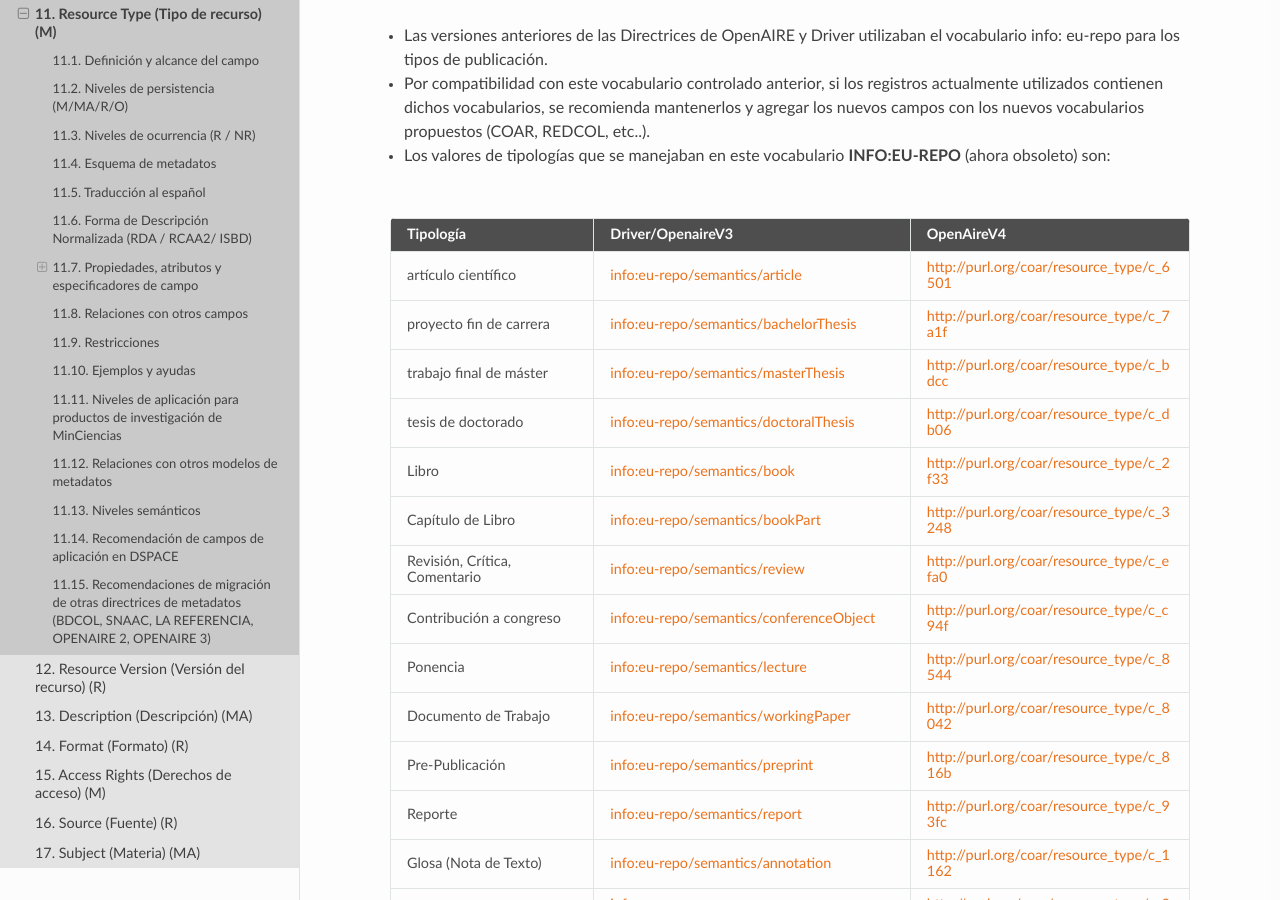
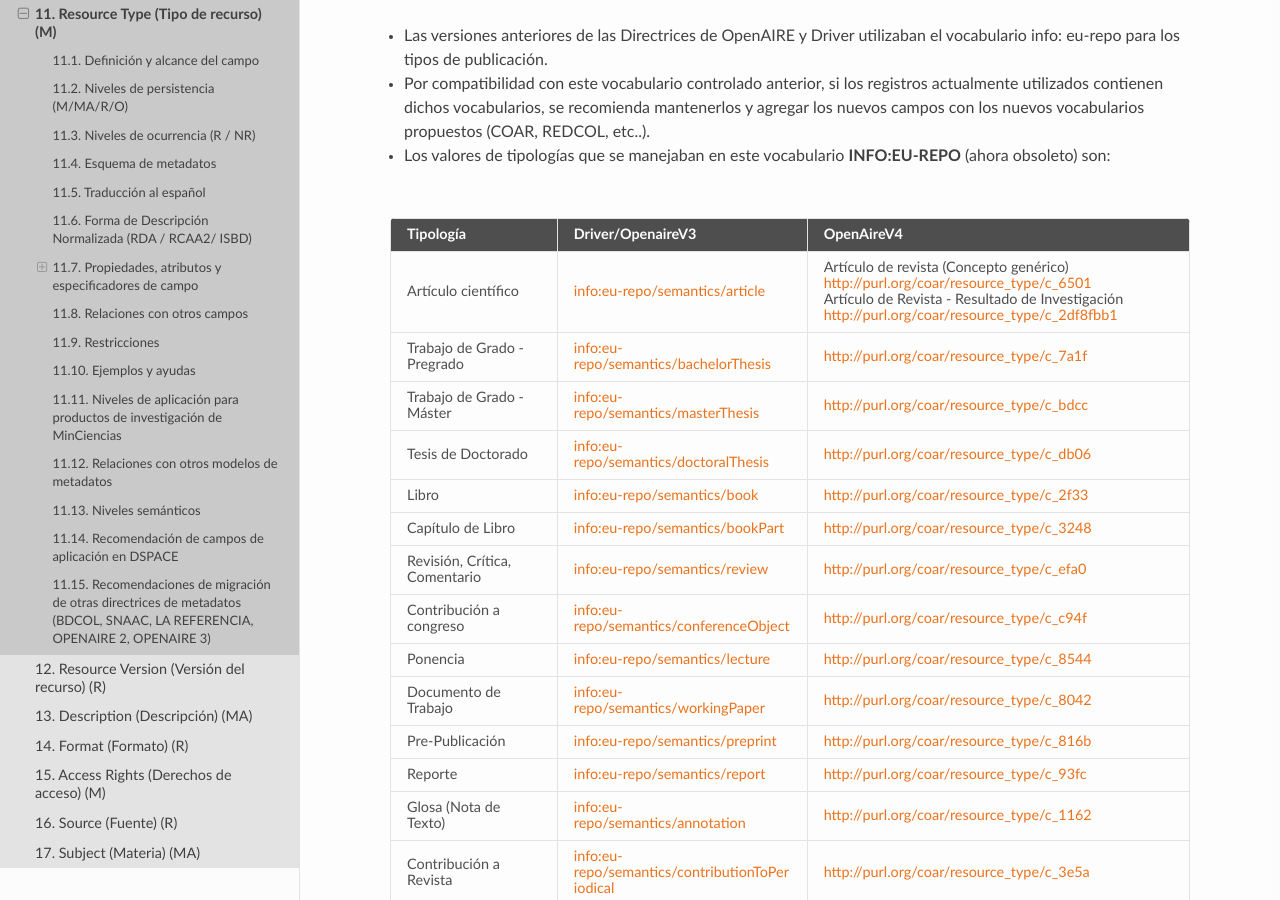
Before and after one commit to rcic/openaire4, a Sphinx documentation site: the page built from docs/field_publicationtype.rst, in a window 1280 px wide and 900 px high, scrolled down 16270 px. Built offline with Sphinx 7.4.7 and the Read the Docs theme 2.0.0, drawn with Linux system fonts in a browser that asks for light colours; some web fonts are replaced; a script that is not in the unit is left out; some of the changed text lies outside the part shown.

Commit message:
Update field_publicationtype.rst

```diff
--- a/docs/field_publicationtype.rst
+++ b/docs/field_publicationtype.rst
@@ -257,31 +257,31 @@
 
 .. tabularcolumns:: |\Y{0.3}|\Y{0.3}|\Y{0.4}|
 
-+---------------------------------------------------------------+-----------------------------------------------+-------------------------------------------+------------------------------------------------------------------------------------------------------------------------------------+
-| Tipo Documental Específico MinCiencias                        | Valor Autorizado REDCOL                       | Equivalente COAR                          | Notas                                                                                                                              |
-+===============================================================+===============================================+===========================================+====================================================================================================================================+
-| Artículos de investigación                                    | https://purl.org/redcol/resource_type/ART     | http://purl.org/coar/resource_type/c_2f33 |                                                                                                                                    |
-+---------------------------------------------------------------+-----------------------------------------------+-------------------------------------------+------------------------------------------------------------------------------------------------------------------------------------+
-| Notas Científicas                                             | https://purl.org/redcol/resource_type/N       | http://purl.org/coar/resource_type/c_18wz |                                                                                                                                    |
-+---------------------------------------------------------------+-----------------------------------------------+-------------------------------------------+------------------------------------------------------------------------------------------------------------------------------------+
-| Libros resultado de investigación                             | https://purl.org/redcol/resource_type/LIB     | http://purl.org/coar/resource_type/c_2f33 |                                                                                                                                    |
-+---------------------------------------------------------------+-----------------------------------------------+-------------------------------------------+------------------------------------------------------------------------------------------------------------------------------------+
-| Capítulos en libro resultado de investigación                 | https://purl.org/redcol/resource_type/CAP_LIB | http://purl.org/coar/resource_type/c_3248 |                                                                                                                                    |
-+---------------------------------------------------------------+-----------------------------------------------+-------------------------------------------+------------------------------------------------------------------------------------------------------------------------------------+
-| Patente de invención                                          | https://purl.org/redcol/resource_type/PA      | http://purl.org/coar/resource_type/c_15cd | Selecionar del Vocabulario COAR/OPENAIRE “Patente” y utilizar el siguiente elemento semántico para especificar el tipo de Patente: |
-+---------------------------------------------------------------+-----------------------------------------------+-------------------------------------------+------------------------------------------------------------------------------------------------------------------------------------+
-| Patente de modelo de utilidad                                 | https://purl.org/redcol/resource_type/MA      | http://purl.org/coar/resource_type/c_15cd | Selecionar del Vocabulario COAR/OPENAIRE “Patente” y utilizar el siguiente elemento semántico para especificar el tipo de Patente: |
-+---------------------------------------------------------------+-----------------------------------------------+-------------------------------------------+------------------------------------------------------------------------------------------------------------------------------------+
-| Variedad vegetal                                              | https://purl.org/redcol/resource_type/VV      |                                           |                                                                                                                                    |
-+---------------------------------------------------------------+-----------------------------------------------+-------------------------------------------+------------------------------------------------------------------------------------------------------------------------------------+
-| Variedad animal                                               |                                               |                                           |                                                                                                                                    |
-+---------------------------------------------------------------+-----------------------------------------------+-------------------------------------------+------------------------------------------------------------------------------------------------------------------------------------+
-| Nueva raza animal                                             | https://purl.org/redcol/resource_type/VA      |                                           |                                                                                                                                    |
-+---------------------------------------------------------------+-----------------------------------------------+-------------------------------------------+------------------------------------------------------------------------------------------------------------------------------------+
-| Poblaciones mejoradas de razas pecuarias                      | https://purl.org/redcol/resource_type/VA_B    |                                           |                                                                                                                                    |
-+---------------------------------------------------------------+-----------------------------------------------+-------------------------------------------+------------------------------------------------------------------------------------------------------------------------------------+
-| Obras o Productos de creación en artes, arquitectura y diseño | https://purl.org/redcol/resource_type/AAD     |                                           |                                                                                                                                    |
-+---------------------------------------------------------------+-----------------------------------------------+-------------------------------------------+------------------------------------------------------------------------------------------------------------------------------------+
++---------------------------------------------------------------+-----------------------------------------------+-----------------------------------------------+------------------------------------------------------------------------------------------------------------------------------------+
+| Tipo Documental Específico MinCiencias                        | Valor Autorizado REDCOL                       | Equivalente COAR                              | Notas                                                                                                                              |
++===============================================================+===============================================+===============================================+====================================================================================================================================+
+| Artículos de Revista - Resultado de Investigación             | https://purl.org/redcol/resource_type/ART     | http://purl.org/coar/resource_type/c_2df8fbb1 |                                                                                                                                    |
++---------------------------------------------------------------+-----------------------------------------------+-----------------------------------------------+------------------------------------------------------------------------------------------------------------------------------------+
+| Notas Científicas                                             | https://purl.org/redcol/resource_type/N       | http://purl.org/coar/resource_type/c_18wz     |                                                                                                                                    |
++---------------------------------------------------------------+-----------------------------------------------+-----------------------------------------------+------------------------------------------------------------------------------------------------------------------------------------+
+| Libros resultado de investigación                             | https://purl.org/redcol/resource_type/LIB     | http://purl.org/coar/resource_type/c_2f33     |                                                                                                                                    |
++---------------------------------------------------------------+-----------------------------------------------+-----------------------------------------------+------------------------------------------------------------------------------------------------------------------------------------+
+| Capítulos en libro resultado de investigación                 | https://purl.org/redcol/resource_type/CAP_LIB | http://purl.org/coar/resource_type/c_3248     |                                                                                                                                    |
++---------------------------------------------------------------+-----------------------------------------------+-----------------------------------------------+------------------------------------------------------------------------------------------------------------------------------------+
+| Patente de invención                                          | https://purl.org/redcol/resource_type/PA      | http://purl.org/coar/resource_type/c_15cd     | Selecionar del Vocabulario COAR/OPENAIRE “Patente” y utilizar el siguiente elemento semántico para especificar el tipo de Patente: |
++---------------------------------------------------------------+-----------------------------------------------+-----------------------------------------------+------------------------------------------------------------------------------------------------------------------------------------+
+| Patente de modelo de utilidad                                 | https://purl.org/redcol/resource_type/MA      | http://purl.org/coar/resource_type/c_15cd     | Selecionar del Vocabulario COAR/OPENAIRE “Patente” y utilizar el siguiente elemento semántico para especificar el tipo de Patente: |
++---------------------------------------------------------------+-----------------------------------------------+-----------------------------------------------+------------------------------------------------------------------------------------------------------------------------------------+
+| Variedad vegetal                                              | https://purl.org/redcol/resource_type/VV      |                                               |                                                                                                                                    |
++---------------------------------------------------------------+-----------------------------------------------+-----------------------------------------------+------------------------------------------------------------------------------------------------------------------------------------+
+| Variedad animal                                               |                                               |                                               |                                                                                                                                    |
++---------------------------------------------------------------+-----------------------------------------------+-----------------------------------------------+------------------------------------------------------------------------------------------------------------------------------------+
+| Nueva raza animal                                             | https://purl.org/redcol/resource_type/VA      |                                               |                                                                                                                                    |
++---------------------------------------------------------------+-----------------------------------------------+-----------------------------------------------+------------------------------------------------------------------------------------------------------------------------------------+
+| Poblaciones mejoradas de razas pecuarias                      | https://purl.org/redcol/resource_type/VA_B    |                                               |                                                                                                                                    |
++---------------------------------------------------------------+-----------------------------------------------+-----------------------------------------------+------------------------------------------------------------------------------------------------------------------------------------+
+| Obras o Productos de creación en artes, arquitectura y diseño | https://purl.org/redcol/resource_type/AAD     |                                               |                                                                                                                                    |
++---------------------------------------------------------------+-----------------------------------------------+-----------------------------------------------+------------------------------------------------------------------------------------------------------------------------------------+
 
 ..
 
@@ -715,41 +715,46 @@
 - Por compatibilidad con este vocabulario controlado anterior, si los registros actualmente utilizados contienen dichos vocabularios, se recomienda mantenerlos y agregar los nuevos campos con los nuevos vocabularios propuestos (COAR, REDCOL, etc..).
 - Los valores de tipologías que se manejaban en este vocabulario **INFO:EU-REPO** (ahora obsoleto) son:
 
-+-------------------------------+-------------------------------------------------+-------------------------------------------+
-| Tipología                     | Driver/OpenaireV3                               | OpenAireV4                                |
-+===============================+=================================================+===========================================+
-| artículo científico           | info:eu-repo/semantics/article                  | http://purl.org/coar/resource_type/c_6501 |
-+-------------------------------+-------------------------------------------------+-------------------------------------------+
-| proyecto fin de carrera       | info:eu-repo/semantics/bachelorThesis           | http://purl.org/coar/resource_type/c_7a1f |
-+-------------------------------+-------------------------------------------------+-------------------------------------------+
-| trabajo final de máster       | info:eu-repo/semantics/masterThesis             | http://purl.org/coar/resource_type/c_bdcc |
-+-------------------------------+-------------------------------------------------+-------------------------------------------+
-| tesis de doctorado            | info:eu-repo/semantics/doctoralThesis           | http://purl.org/coar/resource_type/c_db06 |
-+-------------------------------+-------------------------------------------------+-------------------------------------------+
-| Libro                         | info:eu-repo/semantics/book                     | http://purl.org/coar/resource_type/c_2f33 |
-+-------------------------------+-------------------------------------------------+-------------------------------------------+
-| Capítulo de Libro             | info:eu-repo/semantics/bookPart                 | http://purl.org/coar/resource_type/c_3248 |
-+-------------------------------+-------------------------------------------------+-------------------------------------------+
-| Revisión, Crítica, Comentario | info:eu-repo/semantics/review                   | http://purl.org/coar/resource_type/c_efa0 |
-+-------------------------------+-------------------------------------------------+-------------------------------------------+
-| Contribución a congreso       | info:eu-repo/semantics/conferenceObject         | http://purl.org/coar/resource_type/c_c94f |
-+-------------------------------+-------------------------------------------------+-------------------------------------------+
-| Ponencia                      | info:eu-repo/semantics/lecture                  | http://purl.org/coar/resource_type/c_8544 |
-+-------------------------------+-------------------------------------------------+-------------------------------------------+
-| Documento de Trabajo          | info:eu-repo/semantics/workingPaper             | http://purl.org/coar/resource_type/c_8042 |
-+-------------------------------+-------------------------------------------------+-------------------------------------------+
-| Pre-Publicación               | info:eu-repo/semantics/preprint                 | http://purl.org/coar/resource_type/c_816b |
-+-------------------------------+-------------------------------------------------+-------------------------------------------+
-| Reporte                       | info:eu-repo/semantics/report                   | http://purl.org/coar/resource_type/c_93fc |
-+-------------------------------+-------------------------------------------------+-------------------------------------------+
-| Glosa (Nota de Texto)         | info:eu-repo/semantics/annotation               | http://purl.org/coar/resource_type/c_1162 |
-+-------------------------------+-------------------------------------------------+-------------------------------------------+
-| Contribución a Revista        | info:eu-repo/semantics/contributionToPeriodical | http://purl.org/coar/resource_type/c_3e5a |
-+-------------------------------+-------------------------------------------------+-------------------------------------------+
-| Patente                       | info:eu-repo/semantics/patent                   | http://purl.org/coar/resource_type/c_15cd |
-+-------------------------------+-------------------------------------------------+-------------------------------------------+
-| Otros                         | info:eu-repo/semantics/other                    | http://purl.org/coar/resource_type/c_1843 |
-+-------------------------------+-------------------------------------------------+-------------------------------------------+
++-------------------------------+-------------------------------------------------+-----------------------------------------------+
+| Tipología                     | Driver/OpenaireV3                               | OpenAireV4                                    |
++===============================+=================================================+===============================================+
+| Artículo científico           | info:eu-repo/semantics/article                  | Artículo de revista (Concepto genérico)       |
+|                               |                                                 | http://purl.org/coar/resource_type/c_6501     |
+|                               |                                                 |                                               |
+|                               |                                                 | Artículo de Revista - Resultado de            |
+|                               |                                                 | Investigación                                 |
+|                               |                                                 | http://purl.org/coar/resource_type/c_2df8fbb1 |
++-------------------------------+-------------------------------------------------+-----------------------------------------------+
+| Trabajo de Grado - Pregrado   | info:eu-repo/semantics/bachelorThesis           | http://purl.org/coar/resource_type/c_7a1f     |
++-------------------------------+-------------------------------------------------+-----------------------------------------------+
+| Trabajo de Grado - Máster     | info:eu-repo/semantics/masterThesis             | http://purl.org/coar/resource_type/c_bdcc     |
++-------------------------------+-------------------------------------------------+-----------------------------------------------+
+| Tesis de Doctorado            | info:eu-repo/semantics/doctoralThesis           | http://purl.org/coar/resource_type/c_db06     |
++-------------------------------+-------------------------------------------------+-----------------------------------------------+
+| Libro                         | info:eu-repo/semantics/book                     | http://purl.org/coar/resource_type/c_2f33     |
++-------------------------------+-------------------------------------------------+-----------------------------------------------+
+| Capítulo de Libro             | info:eu-repo/semantics/bookPart                 | http://purl.org/coar/resource_type/c_3248     |
++-------------------------------+-------------------------------------------------+-----------------------------------------------+
+| Revisión, Crítica, Comentario | info:eu-repo/semantics/review                   | http://purl.org/coar/resource_type/c_efa0     |
++-------------------------------+-------------------------------------------------+-----------------------------------------------+
+| Contribución a congreso       | info:eu-repo/semantics/conferenceObject         | http://purl.org/coar/resource_type/c_c94f     |
++-------------------------------+-------------------------------------------------+-----------------------------------------------+
+| Ponencia                      | info:eu-repo/semantics/lecture                  | http://purl.org/coar/resource_type/c_8544     |
++-------------------------------+-------------------------------------------------+-----------------------------------------------+
+| Documento de Trabajo          | info:eu-repo/semantics/workingPaper             | http://purl.org/coar/resource_type/c_8042     |
++-------------------------------+-------------------------------------------------+-----------------------------------------------+
+| Pre-Publicación               | info:eu-repo/semantics/preprint                 | http://purl.org/coar/resource_type/c_816b     |
++-------------------------------+-------------------------------------------------+-----------------------------------------------+
+| Reporte                       | info:eu-repo/semantics/report                   | http://purl.org/coar/resource_type/c_93fc     |
++-------------------------------+-------------------------------------------------+-----------------------------------------------+
+| Glosa (Nota de Texto)         | info:eu-repo/semantics/annotation               | http://purl.org/coar/resource_type/c_1162     |
++-------------------------------+-------------------------------------------------+-----------------------------------------------+
+| Contribución a Revista        | info:eu-repo/semantics/contributionToPeriodical | http://purl.org/coar/resource_type/c_3e5a     |
++-------------------------------+-------------------------------------------------+-----------------------------------------------+
+| Patente                       | info:eu-repo/semantics/patent                   | http://purl.org/coar/resource_type/c_15cd     |
++-------------------------------+-------------------------------------------------+-----------------------------------------------+
+| Otros                         | info:eu-repo/semantics/other                    | http://purl.org/coar/resource_type/c_1843     |
++-------------------------------+-------------------------------------------------+-----------------------------------------------+
 
 
 - Este conjunto de directrices está utilizando el elemento resourceType del esquema de metadatos DataCite MetadataKernel v4.2. [#]_
```
